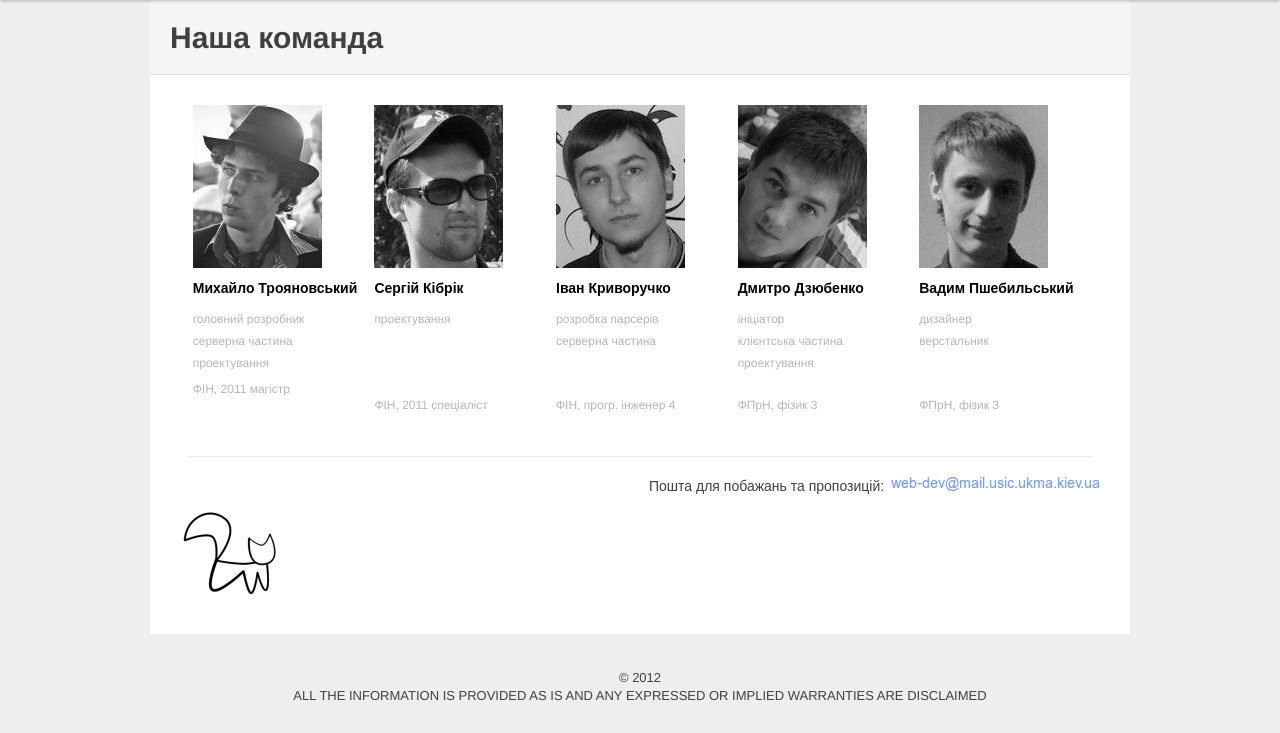
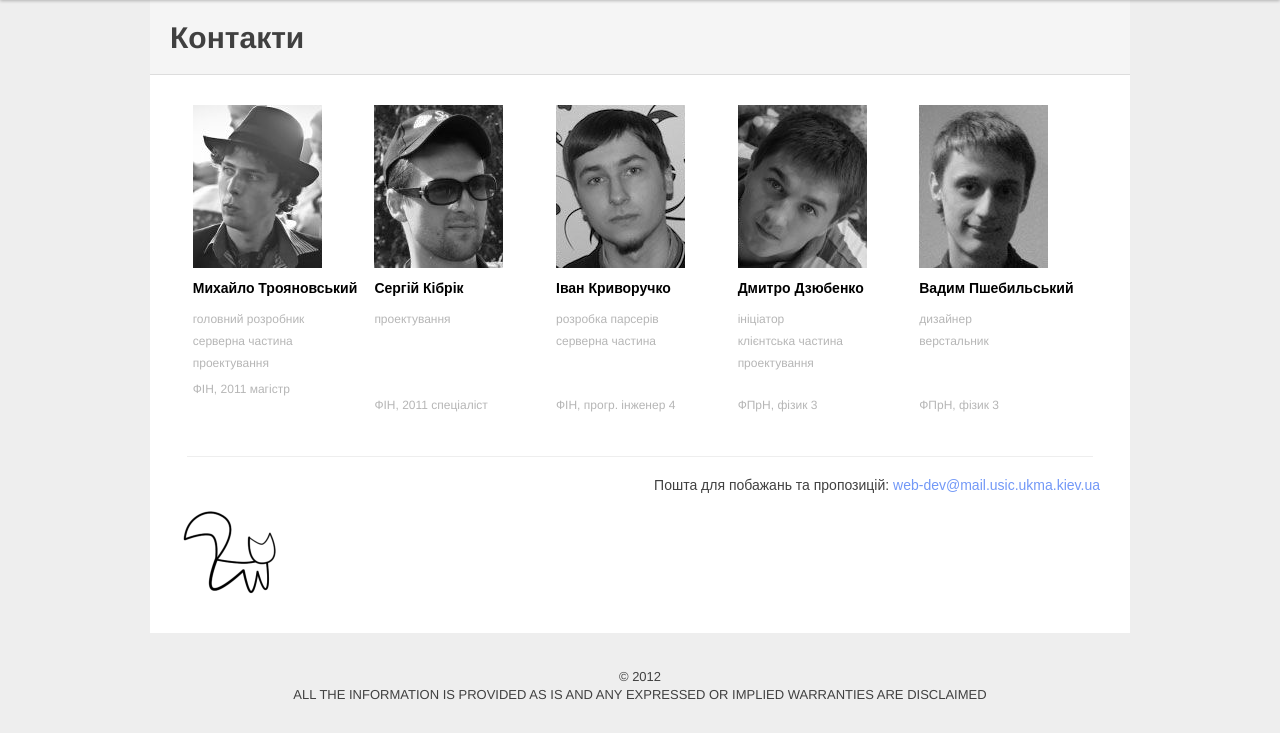
Before and after one commit to troyand/timetable_jan, a Django app: page /contacts/ in a window 1280 px wide. Shown: the part 40-773 px from the top of the page. Run offline with Django 3.2, Linux system fonts and the light colour scheme.

Commit message:
show mail command=>contacts

```diff
--- a/timetable_jan/templates/contacts.html
+++ b/timetable_jan/templates/contacts.html
@@ -4,7 +4,7 @@
 {% block headadd %}
     <link rel="stylesheet" type="text/css" href="{% static "contacts.css" %}" />
 {% endblock %}
-{% block header %}Наша команда{% endblock %}
+{% block header %}Контакти{% endblock %}
 {% block content %}
     <div id="Container">
 
@@ -72,7 +72,7 @@
 
             <div id="line"></div>
 
-            <p id="dev_mail">Пошта для побажань та пропозицій: <img src="{% static "img/poshta.png" %}"></p>
+            <p id="dev_mail">Пошта для побажань та пропозицій: <a href="mailto:web-dev@mail.usic.ukma.kiev.ua">web-dev@mail.usic.ukma.kiev.ua</a></p>
         </center>
         <div id="usic_logo"></div>
 
```
